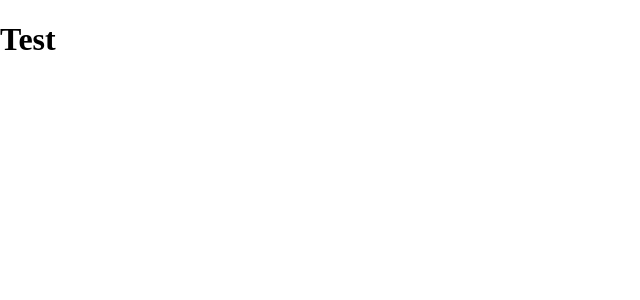
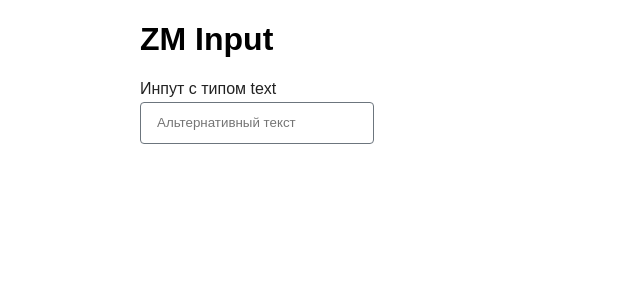
Before and after one commit to zaurmag/zm-ui-vue, a Vue app: page / in a window 1280 px wide. Shown: the top 300 px of the page, without its empty margins (0-640 px from the left). Built offline with nearby package versions, Linux system fonts and the light colour scheme.

Commit message:
Feat: base implement component zm-input

```diff
--- a/src/App.vue
+++ b/src/App.vue
@@ -1,5 +1,33 @@
-<script setup lang="ts"></script>
+<script setup lang="ts">
+import { ref } from 'vue'
+import zmInput from './components/zm-input/zm-input.vue'
+
+const test = ref('')
+
+const changeInput = value => {
+  console.log(value)
+}
+</script>
 
 <template>
-  <main><h1>Test</h1></main>
+  <main class="main-container">
+    <h1>ZM Input</h1>
+
+    <zm-input
+      v-model="test"
+      label="Инпут с типом text"
+      placeholder="Альтернативный текст"
+      width="200px"
+      @change="changeInput"
+    />
+  </main>
 </template>
+
+<style lang="scss" scoped>
+.main-container {
+  padding: 0 1rem;
+  margin: 0 auto;
+  max-width: 1000px;
+  width: 100%;
+}
+</style>
--- a/src/assets/main.scss
+++ b/src/assets/main.scss
@@ -1,6 +1,11 @@
+@import './variables.scss';
+
 html,
 body {
   padding: 0;
   margin: 0;
   box-sizing: border-box;
+  font:
+    16px Arial,
+    sans-serif;
 }
--- /dev/null
+++ b/src/assets/variables.scss
@@ -0,0 +1,2 @@
+$gray: #6c757d;
+$dark: #222222;
--- /dev/null
+++ b/src/components/zm-input/zm-input.vue
@@ -0,0 +1,72 @@
+<template>
+  <div class="zm-input" :style="{ width }">
+    <label v-if="label" :for="id ?? generatedId" class="zm-input__label">
+      {{ label }}
+    </label>
+
+    <input
+      v-model="value"
+      class="zm-input__field"
+      :id="id ?? generatedId"
+      :type="type"
+      :placeholder="placeholder"
+    />
+  </div>
+</template>
+
+<script setup lang="ts">
+import { useId, computed } from 'vue'
+
+// Emits && props
+const $emit = defineEmits<{
+  (e: 'update:modelValue', value: string | number): void
+  (e: 'change', value: string | number): void
+}>()
+
+const {
+  type = 'text',
+  width = '100%',
+  modelValue = '',
+} = defineProps<{
+  id?: string
+  type?: string
+  label?: string
+  width?: string
+  placeholder?: string
+  modelValue: string | number
+}>()
+
+// Vars
+const generatedId = useId()
+
+// Refs
+const value = computed({
+  get() {
+    return modelValue
+  },
+  set(val) {
+    $emit('update:modelValue', val)
+    $emit('change', val)
+  },
+})
+</script>
+
+<style scoped lang="scss">
+.zm-input {
+  display: grid;
+  grid-gap: 0.25rem;
+
+  &__label {
+    color: $dark;
+    font-size: 1rem;
+  }
+
+  &__field {
+    border: 1px solid $gray;
+    border-radius: 0.25rem;
+    padding: 0.5rem 1rem;
+    height: 1.5rem;
+    width: 100%;
+  }
+}
+</style>
--- a/vite.config.ts
+++ b/vite.config.ts
@@ -15,4 +15,13 @@ export default defineConfig({
   server: {
     port: 3000,
   },
+  css: {
+    preprocessorOptions: {
+      scss: {
+        additionalData: `
+				@import './src/assets/variables';
+				`,
+      },
+    },
+  },
 })
```
